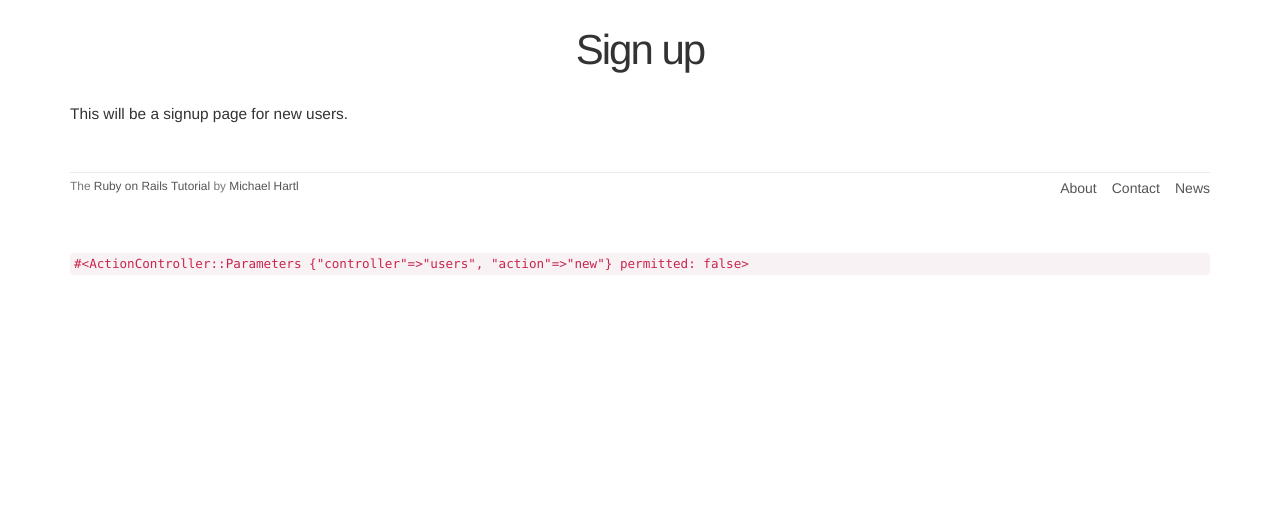
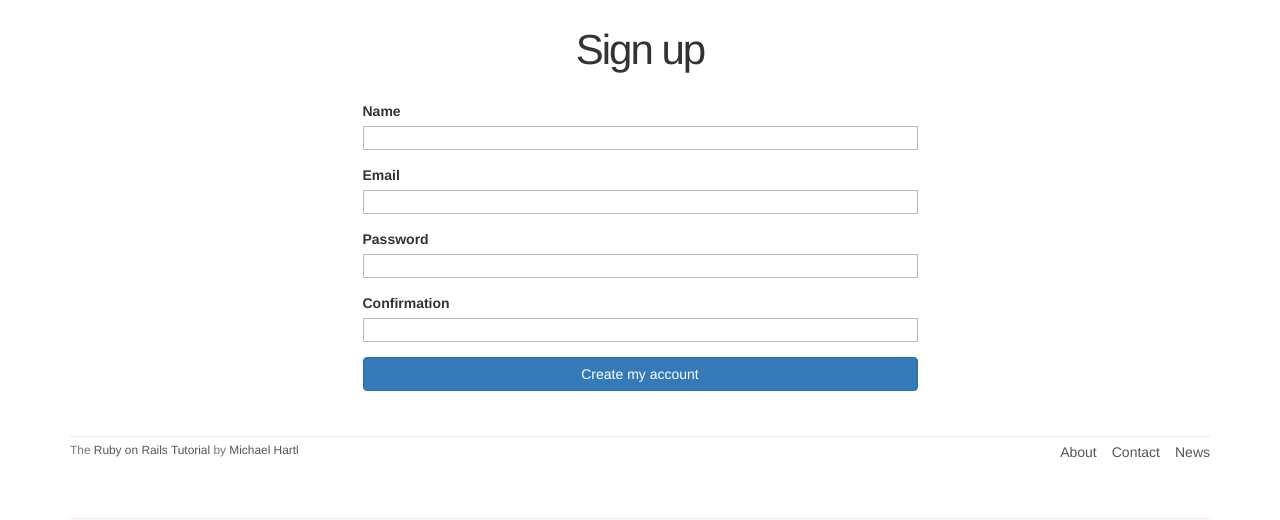
Before and after one commit to suns4tt/sample_app, a Rails app: page /signup in a window 1280 px wide. Shown: the part 51-571 px from the top of the page. Run offline with Rails 7, Linux system fonts and the light colour scheme; style sheets or scripts are compiled from the project's sources; some libraries are stand-ins or nearby versions.

Commit message:
Add signup form with form_with and styles

```diff
--- a/app/assets/stylesheets/custom.scss
+++ b/app/assets/stylesheets/custom.scss
@@ -19,6 +19,12 @@ textarea {
   h1 {
     margin-bottom: 10px;
   }
+}
+
+@mixin box_sizing {
+  -moz-box-sizing: border-box;
+  -webkit-box-sizing: border-box;
+  box-sizing: border-box;
 }
 
 .debug_dump {
@@ -126,3 +132,14 @@ aside {
 .gravatar_edit {
   margin-top: 15px;
 }
+
+input, textarea, select, .uneditable-input {
+  border: 1px solid #bbb;
+  width: 100%;
+  margin-bottom: 15px;
+  @include box_sizing;
+}
+
+input {
+  height: auto !important;
+}
--- a/app/controllers/users_controller.rb
+++ b/app/controllers/users_controller.rb
@@ -4,5 +4,6 @@ class UsersController < ApplicationController
   end
 
   def new
+    @user = User.new
   end
 end
--- a/app/views/users/new.html.erb
+++ b/app/views/users/new.html.erb
@@ -1,3 +1,22 @@
 <% provide(:title, 'Sign up') %>
 <h1>Sign up</h1>
-<p>This will be a signup page for new users.</p>
+
+<div class="row">
+  <div class="col-md-6 col-md-offset-3">
+    <%= form_with(model: @user) do |f| %>
+      <%= f.label :name %>
+      <%= f.text_field :name %>
+
+      <%= f.label :email %>
+      <%= f.email_field :email %>
+
+      <%= f.label :password %>
+      <%= f.password_field :password %>
+
+      <%= f.label :password_confirmation, "Confirmation" %>
+      <%= f.password_field :password_confirmation %>
+
+      <%= f.submit "Create my account", class: "btn btn-primary" %>
+    <% end %>
+  </div>
+</div>
```
